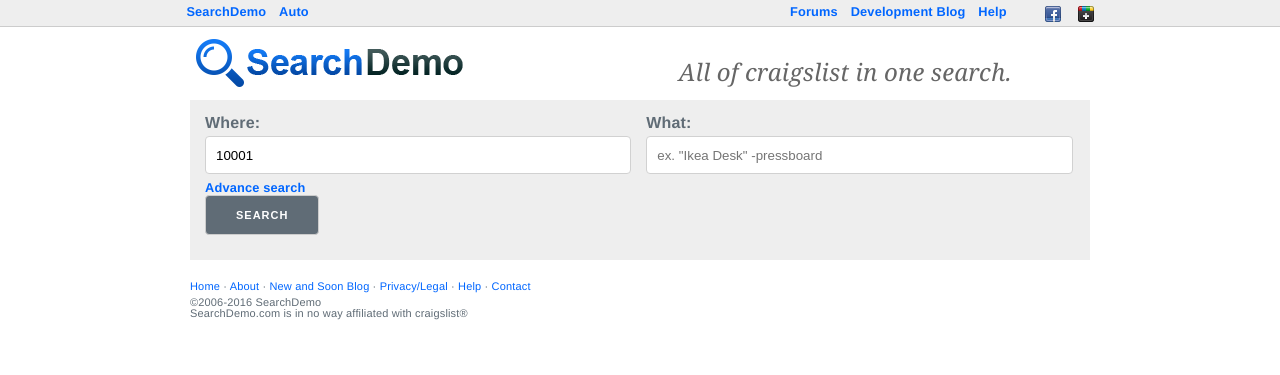
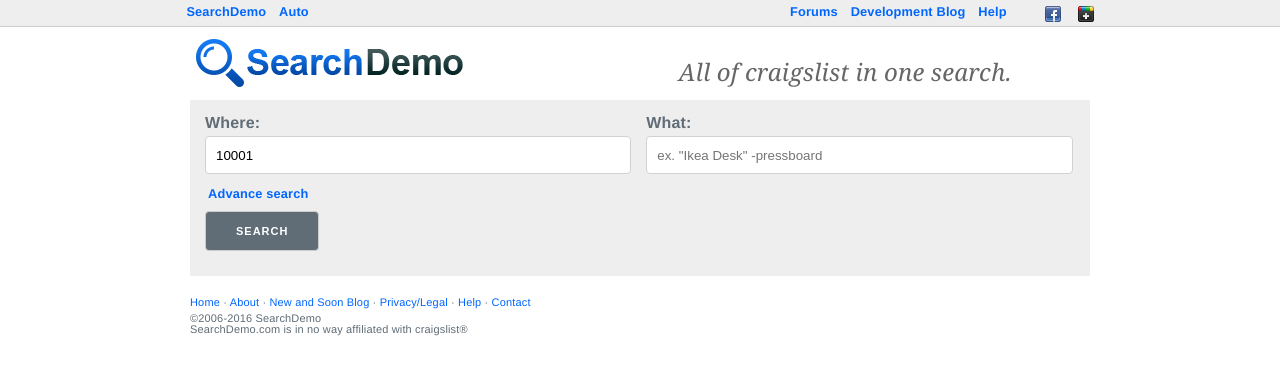
Before and after one commit to skunkworks002/SearchDemo, a Jekyll site: the page built from index.html, in a window 1280 px wide. Shown: the top 375 px of the page. Built offline with Jekyll 4.4.1, drawn with Linux system fonts in a browser that asks for light colours; comment, search, counter and statistics services are not loaded.

Commit message:
Little changes

```diff
--- a/css/custom.css
+++ b/css/custom.css
@@ -197,6 +197,13 @@
   color:#06f;
   font-size: 0.8em;
   font-weight: bold;
+  margin-bottom: 10px;
+  margin-left: 3px;
+  margin-top: 6px;
+}
+.advance-btn:hover{
+  cursor:pointer;
+  text-decoration:underline;
 }
 .hide{
   display:none;
```
